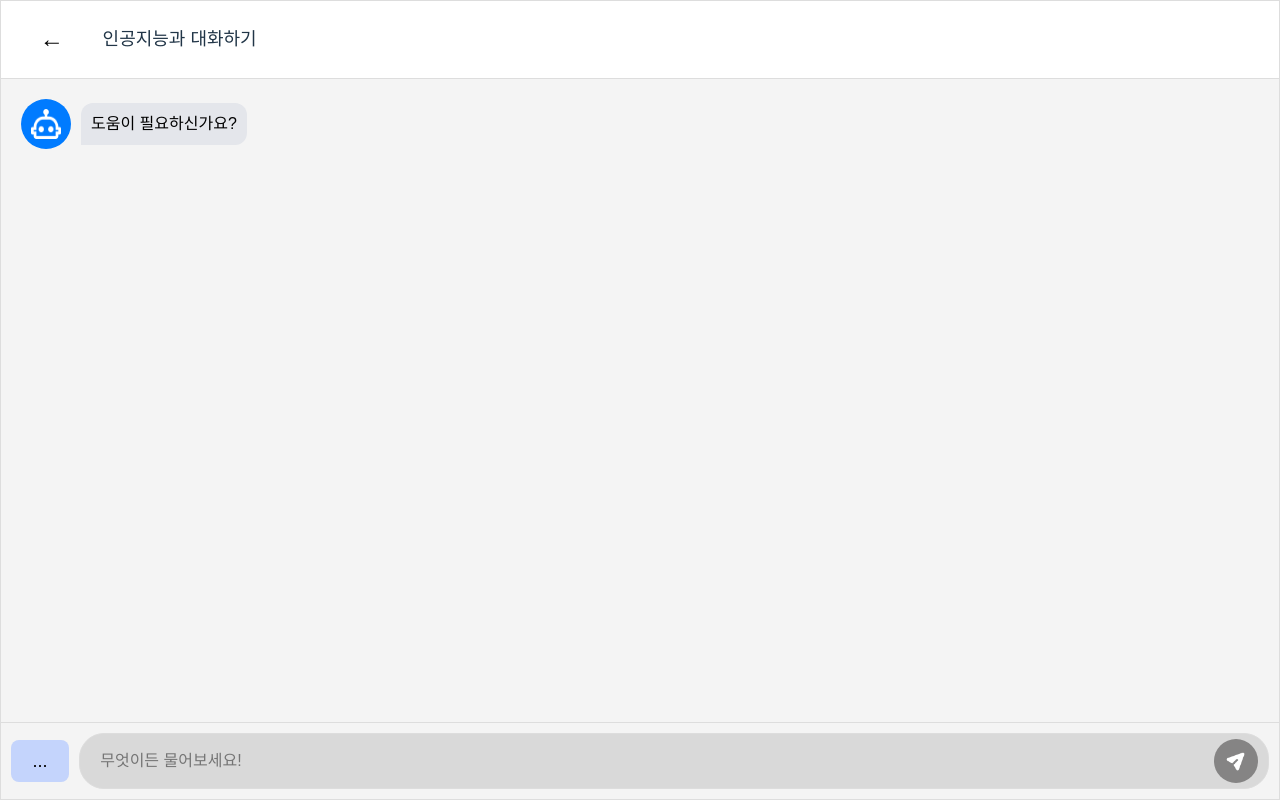
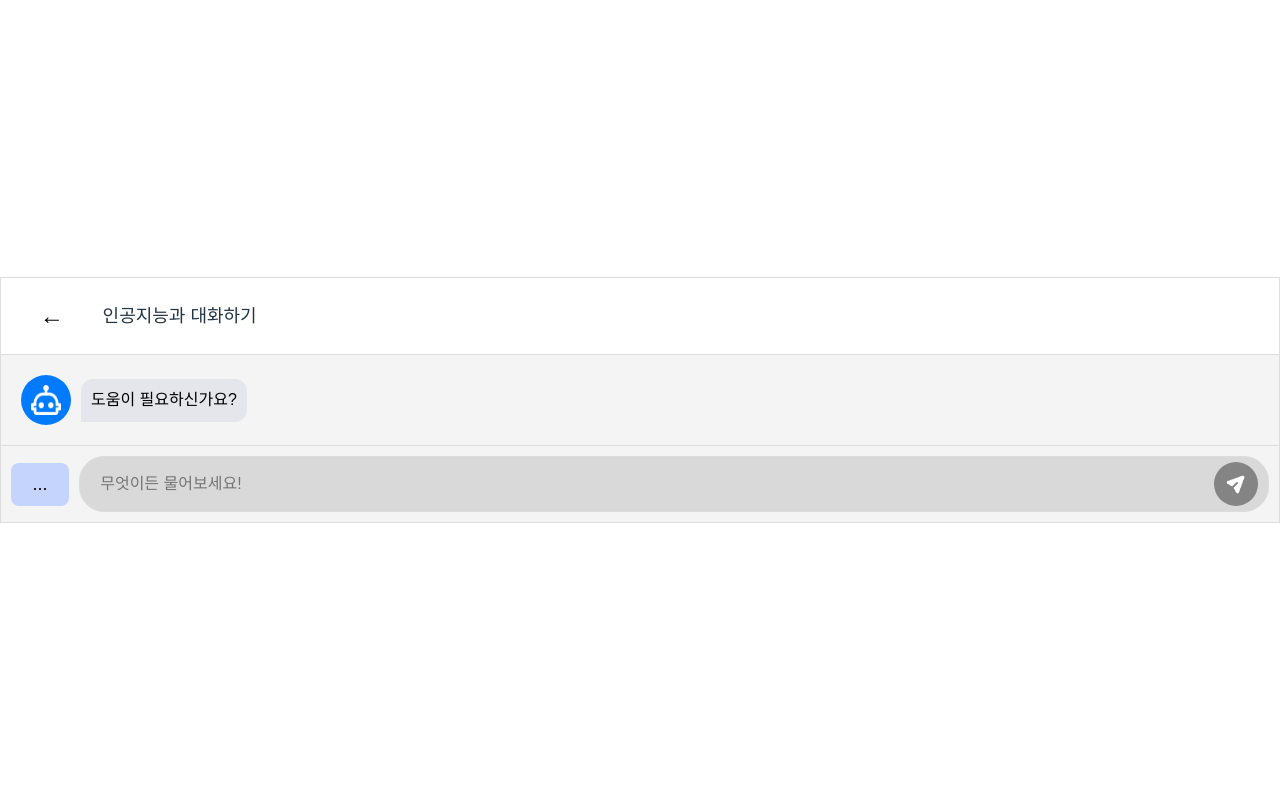
Before and after one commit to kssosoy/chatbot, a React (Vite) app: page / in a window 1280 px wide. Built offline with nearby package versions, Linux system fonts and the light colour scheme.

Commit message:
sdkjflse

```diff
--- a/src/Pages/Chat.css
+++ b/src/Pages/Chat.css
@@ -18,7 +18,7 @@ body {
 .chat-container {
   display: flex;
   flex-direction: column;
-  height: 100vh;
+  height: 70%;
   width: 100vw; /* 화면 너비 100% */
   max-width: 100%; /* 장치 너비에 맞춰 확장 */
   background-color: white;
@@ -165,6 +165,7 @@ footer .more-button {
 
 .input-container {
   display: flex;
+  height: 30%;
   align-items: center;
   background-color: #D9D9D9;
   border-radius: 25px;
```
